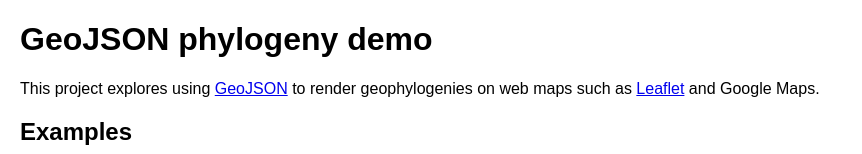
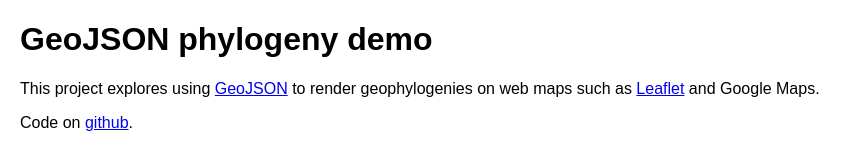
Before and after one commit to rdmpage/geojson-phylogeny-demo, a plain HTML site: page index.html in a window 1280 px wide. Shown: the top 154 px of the page, without its empty margins (0-862 px from the left). Drawn offline with Linux system fonts and the light colour scheme.

Commit message:
Added link to github

```diff
--- a/index.html
+++ b/index.html
@@ -16,6 +16,8 @@
 		to render geophylogenies on web maps such as <a href="http://leafletjs.com">Leaflet</a>
 		and Google Maps.</p>
 
+		<p>Code on <a href="https://github.com/rdmpage/geojson-phylogeny-demo">github</a>.</p>
+
 		<h2>Examples</h2>
 
 		<ul>
```
